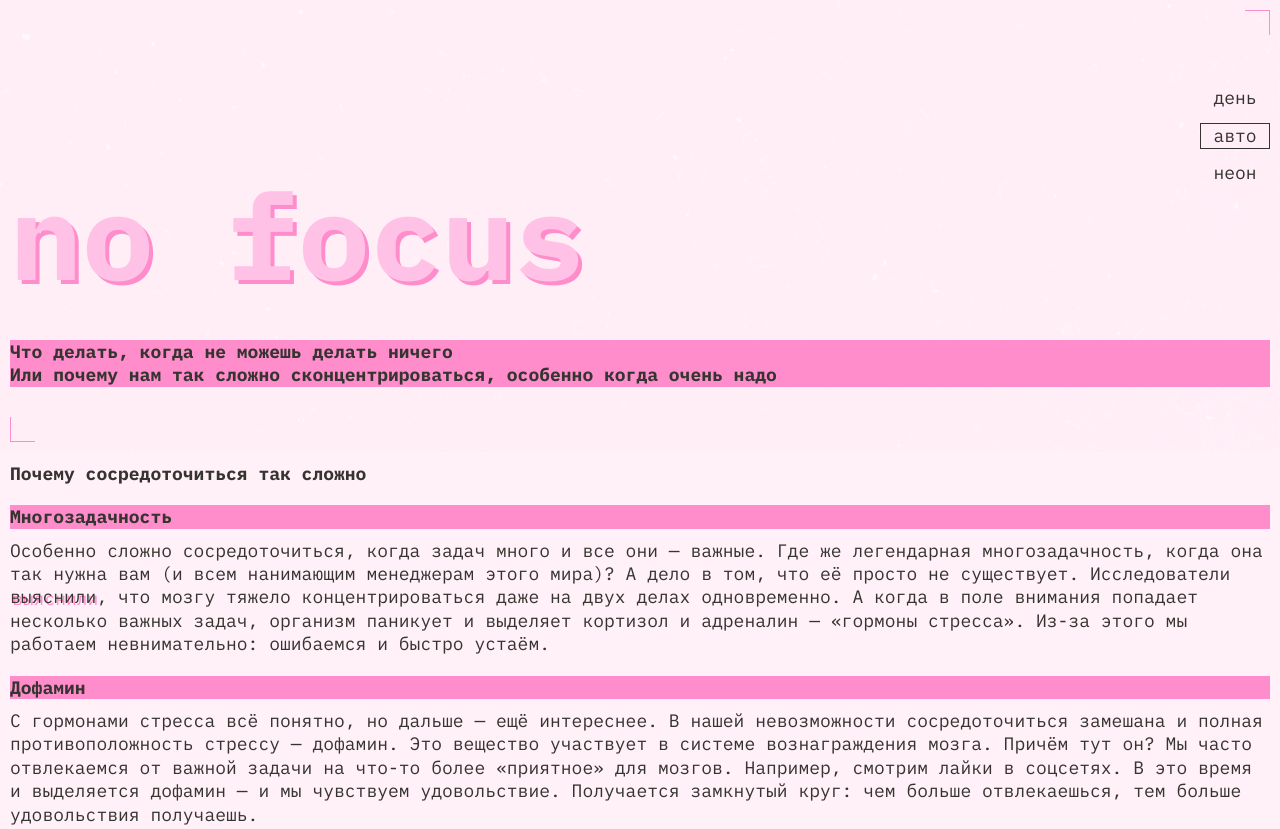
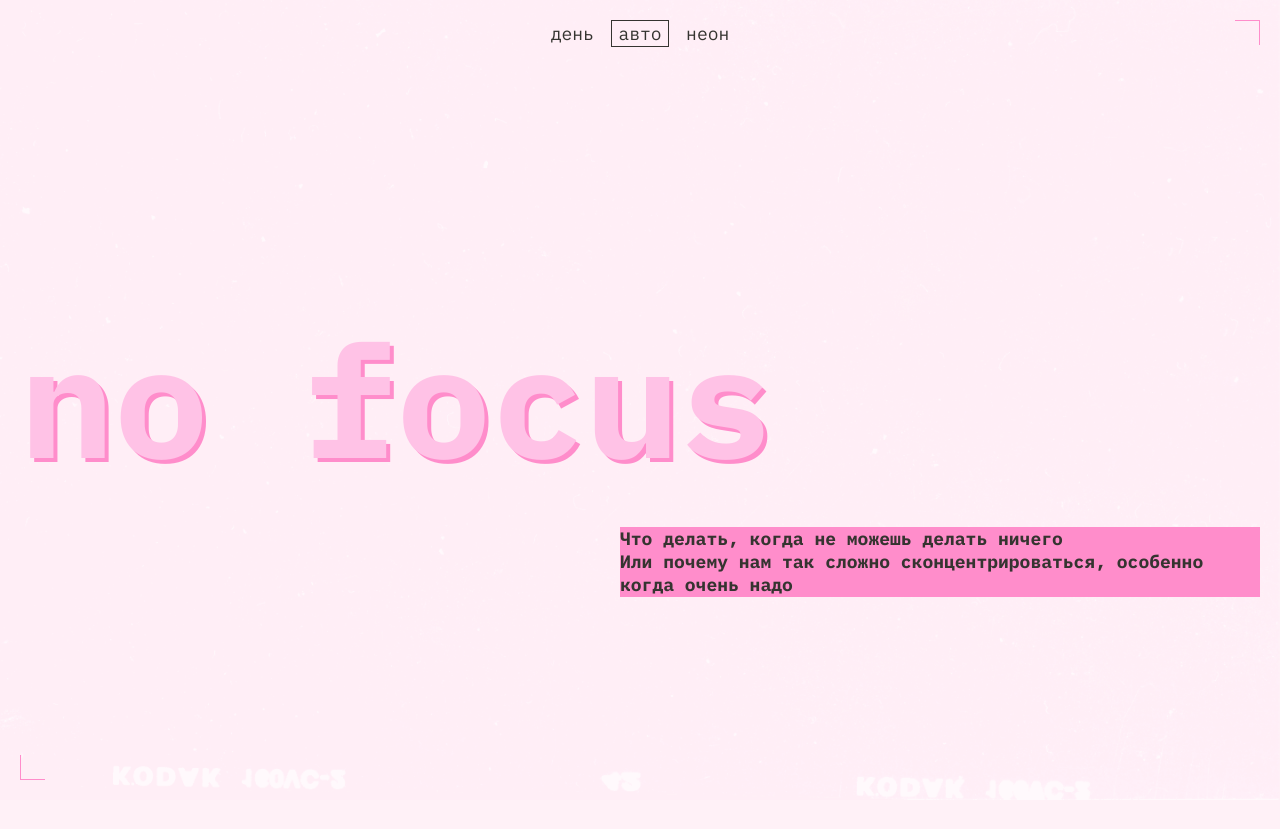
Before and after one commit to fenyadim/slozhno-sosredotochitsya, a plain HTML site: page index.html in a window 1280 px wide. Shown: the top 829 px of the page. Drawn offline with Linux system fonts and the light colour scheme.

Commit message:
Adaptive for header

```diff
--- a/styles/style.css
+++ b/styles/style.css
@@ -8,12 +8,18 @@
 
 .header {
     display: grid;
+    grid-template-rows: repeat(3, 1fr);
     position: relative;
     background-image: var(--header-image-cover);
     background-attachment: fixed;
     background-position: center;
     background-size: cover;
     padding: var(--global-padding);
+    margin-block-end: 40px;
+}
+
+.decorated-zone {
+    height: 100vh;
 }
 
 .decorated-zone::before, .decorated-zone::after {
@@ -42,8 +48,8 @@
     display: var(--display-element-decor);
     align-items: center;
     gap: 10px;
-    top: 13px;
-    right: 19px;
+    top: calc(var(--global-padding) + 3px);
+    right: calc(var(--global-padding) + 9px);
 }
 
 .element-decor::after {
@@ -57,6 +63,7 @@
 }
 
 .header__title {
+    align-self: center;
     font-size: clamp(7.25rem, 7.0115rem + 1.0178vw, 7.5rem);
     line-height: 99px;
     color: var(--title-color);
@@ -64,11 +71,16 @@
 }
 
 .header__description {
-    margin: 55px 0;
+    /*margin: 55px 0;*/
+    height: min-content;
+    align-self: start;
+}
+
+.header__theme-menu {
+    align-self: center;
 }
 
 .header__theme-menu-list {
-    margin-top: 75px;
     display: grid;
     grid-template-columns: 70px;
     grid-template-rows: repeat(3, 26px);
@@ -110,11 +122,32 @@
     font-weight: 700;
 }
 
-.main {
-    padding: 10px;
+@media (width >= 768px) {
+    .header__title {
+        font-size: clamp(7.5rem, 0.5625rem + 14.4531vw, 9.8125rem) ;
+    }
+    .header__description {
+        justify-self: right;
+        max-width: 50vw;
+    }
 }
 
-.main__section {
+@media (width >=1024px) {
+    .header__theme-menu {
+        justify-self: center;
+        align-self: start;
+    }
+    .header__theme-menu-list {
+        grid-template-columns: repeat(3, auto);
+        grid-template-rows: 1fr;
+    }
+}
+
+.main {
+    padding: var(--global-padding);
+}
+
+.main__section:not(:last-child) {
     margin-block-end: 50px;
 }
 
@@ -177,7 +210,7 @@
     display: flex;
     align-items: center;
     justify-content: center;
-    height: 78vh;
+    margin-block-start: 40px;
 }
 
 .footer__title {
--- a/styles/variables.css
+++ b/styles/variables.css
@@ -14,3 +14,9 @@
 
     --global-padding: 10px;
 }
+
+@media (width >= 768px) {
+    :root {
+        --global-padding: 20px;
+    }
+}
```
